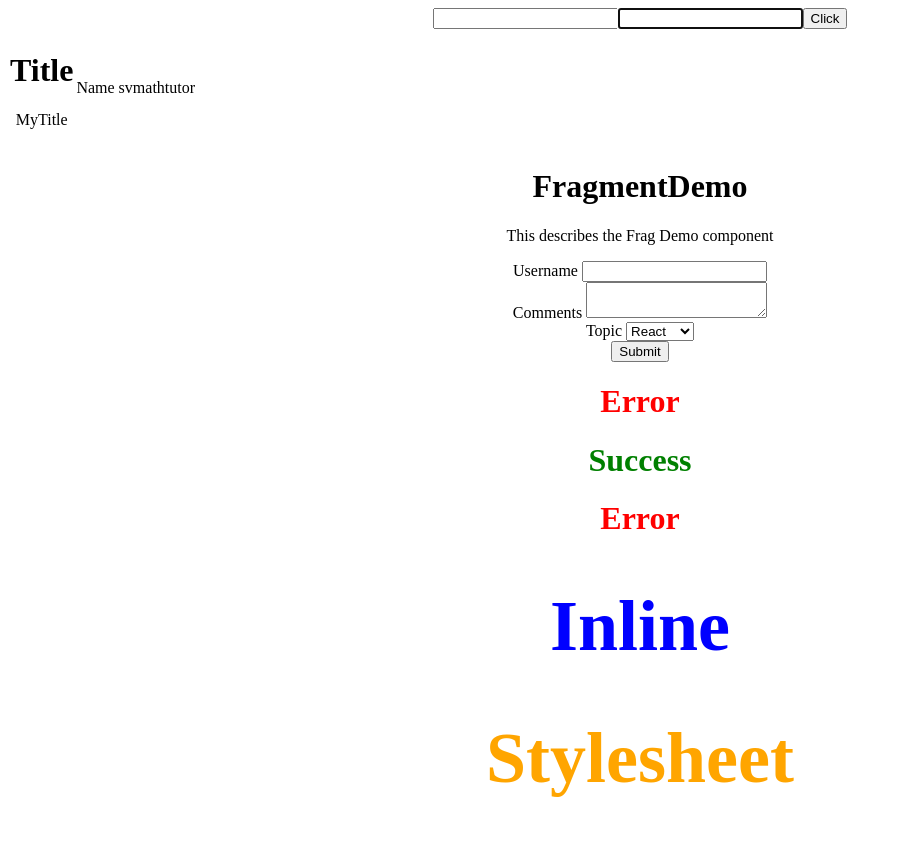
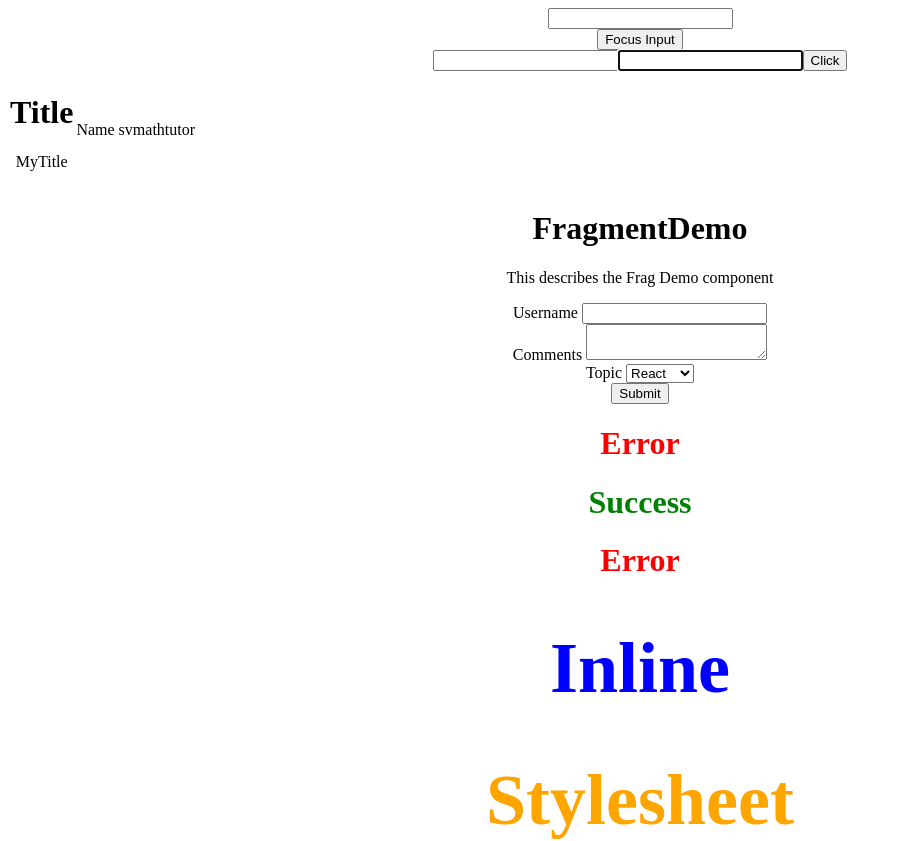
Before and after one commit to rob4abcba/ReactJS-Project, a React (Create React App) app: page / in a window 1280 px wide. Shown: the top 841 px of the page, without its empty margins (0-900 px from the left). Built offline with nearby package versions, Linux system fonts and the light colour scheme.

Commit message:
Attach Ref to Class Component

```diff
--- a/src/App.js
+++ b/src/App.js
@@ -22,6 +22,7 @@
 import Table from './components/Table';
 import ParentComp from './components/ParentComp';
 import RefsDemo from './components/RefsDemo';
+import FocusInput from './components/FocusInput';
 
 class App extends React.Component {
   constructor(props) {
@@ -49,6 +50,7 @@
   render() {
     return (
       <div className="App">
+        <FocusInput />
         <RefsDemo />
         {/* <ParentComp /> */}
         <Table />
--- /dev/null
+++ b/src/components/FocusInput.js
@@ -0,0 +1,25 @@
+import React, { Component } from 'react'
+import Input from './Input'
+
+class FocusInput extends Component {
+    constructor(props) {
+        super(props)
+        this.componentRef = React.createRef()
+    }
+
+    clickHandler = () => {
+        // focusInput method is defined in Input.js
+        this.componentRef.current.focusInput()
+    }
+
+    render() {
+        return (
+            <div>
+                <Input ref={this.componentRef}/>
+                <button onClick={this.clickHandler}>Focus Input</button>
+            </div>
+        )
+    }
+}
+
+export default FocusInput
--- /dev/null
+++ b/src/components/Input.js
@@ -0,0 +1,22 @@
+import React, { Component } from 'react'
+
+class Input extends Component {
+    constructor(props) {
+        super(props)
+        this.inputRef = React.createRef()
+    }
+
+    focusInput() {
+        this.inputRef.current.focus()
+    }
+
+    render() {
+        return (
+            <div>
+                <input type="text" ref={this.inputRef} />
+            </div>
+        )
+    }
+}
+
+export default Input
```
